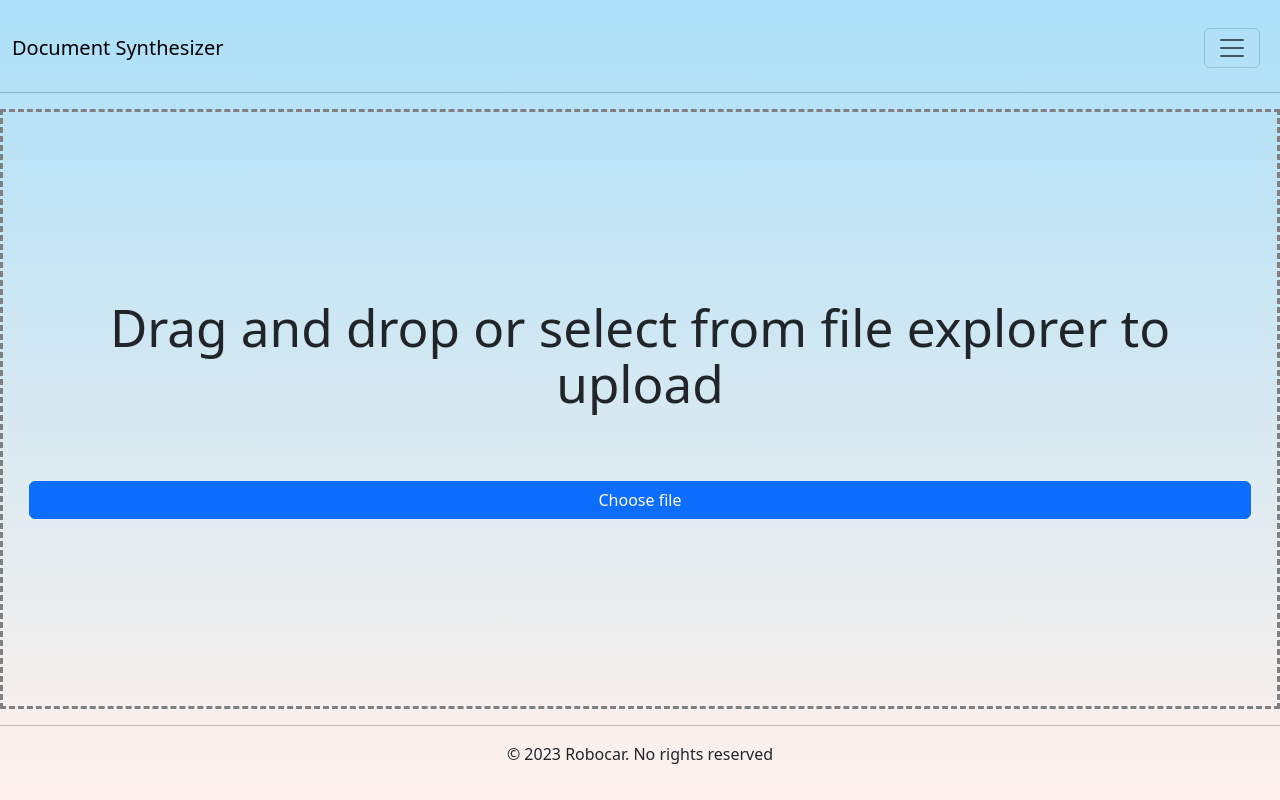
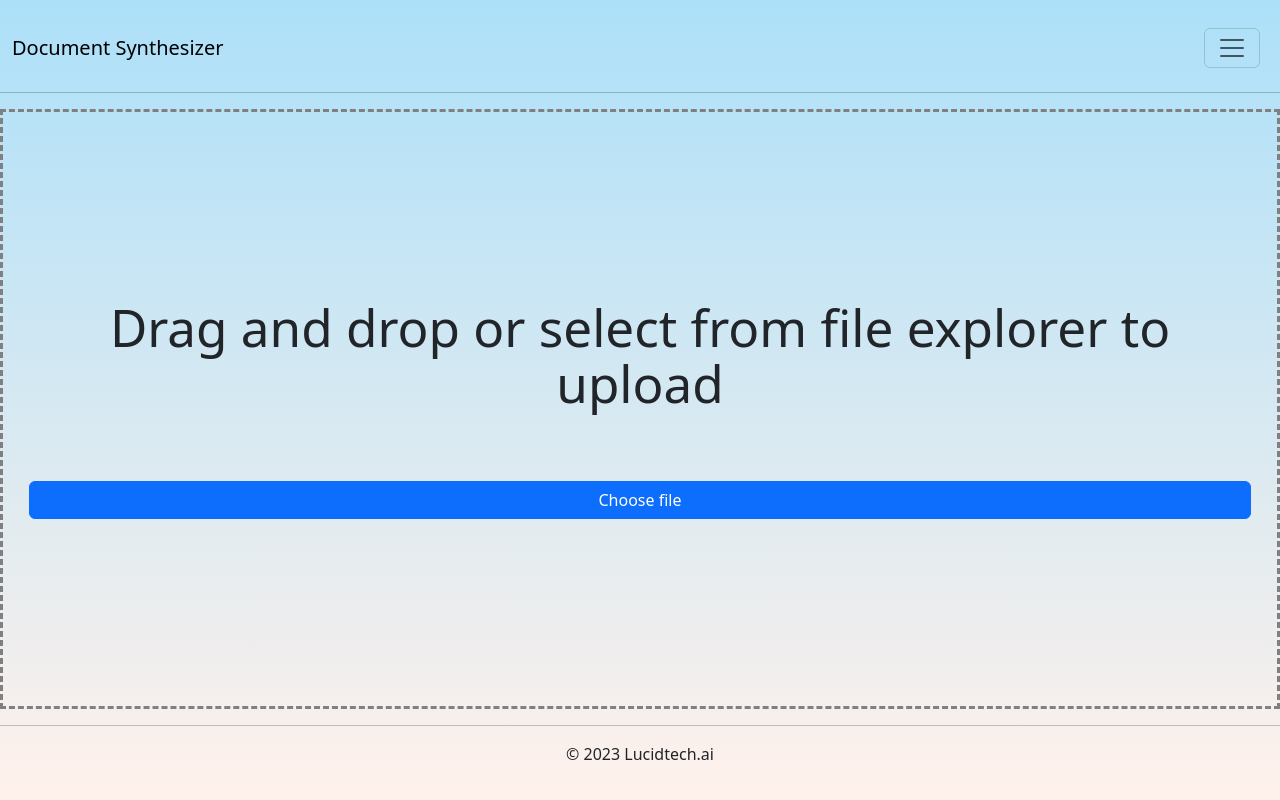
Before and after one commit to lDenzh/SyntheticApp, a React (Vite) app in the folder vite-react-frontend/: page / in a window 1280 px wide. Built offline with nearby package versions, Linux system fonts and the light colour scheme.

Commit message:
small formatting changes

```diff
--- a/vite-react-frontend/src/Layout.tsx
+++ b/vite-react-frontend/src/Layout.tsx
@@ -6,7 +6,7 @@ import Navigation from './Navigation'
         <Navigation/>
         {props.children}
         <hr/>
-        <p>© 2023 Robocar. No rights reserved</p>
+        <p>© 2023 Lucidtech.ai</p>
     </div>
   )
 }
--- a/vite-react-frontend/src/PDFevaluate.tsx
+++ b/vite-react-frontend/src/PDFevaluate.tsx
@@ -74,10 +74,7 @@ const PDFevaluate = (props: any) => {
     }
     console.log(error.config);
   };
-
  }
-
-
 
 //Function that will get the next document to evaluate
 const nextDoc = () => {
```
